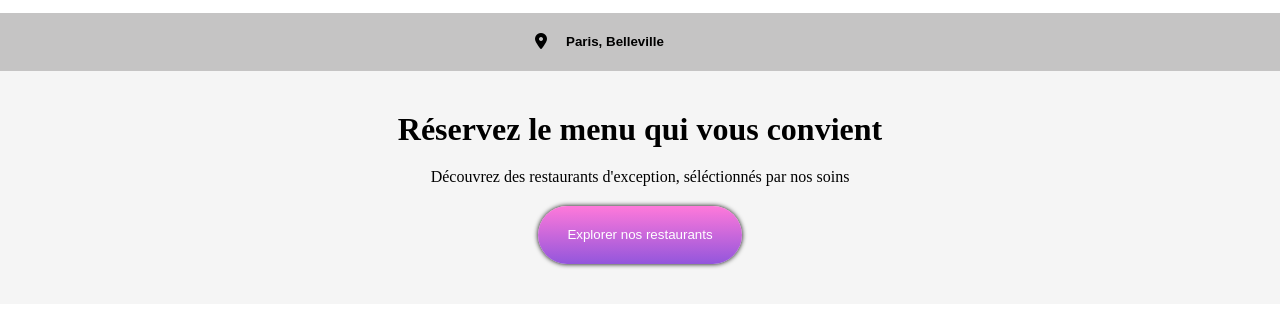
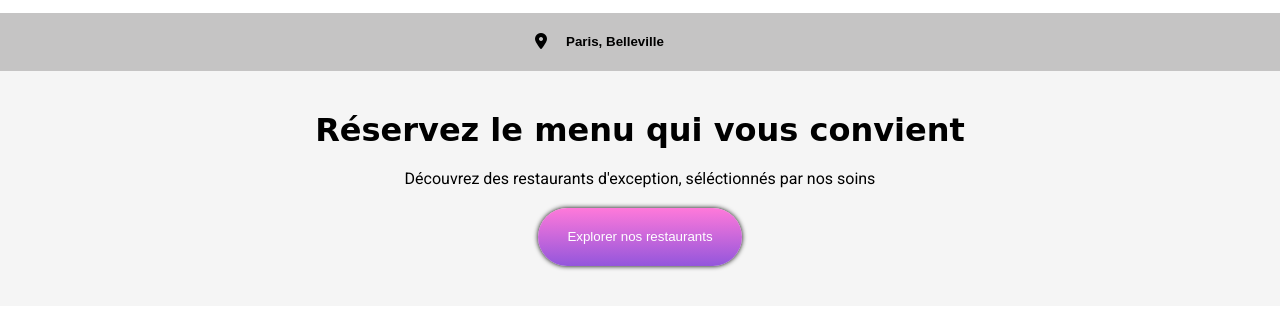
Before and after one commit to Elektr0n92/Ohmyfood-, a plain HTML site: page index.html in a window 1280 px wide. Shown: the part 46-356 px from the top of the page. Drawn offline with Linux system fonts and the light colour scheme.

Commit message:
Import Polices

```diff
--- a/css/style.css
+++ b/css/style.css
@@ -1,3 +1,6 @@
+@import url('https://fonts.googleapis.com/css2? famille=Shrikhand&display=swap');
+@import url('https://fonts.googleapis.com/css2?family=Roboto&display=swap');
+
 * ::before ::after {
   box-sizing: border-box;
 }
@@ -7,6 +10,13 @@
     margin-right: 0;
 }
 
+h1, h2{
+  font-family: 'Shrikhand', cursive;
+}
+
+p{
+  font-family: 'Roboto', sans-serif;
+}
 
 /* First Preview */
 
```
